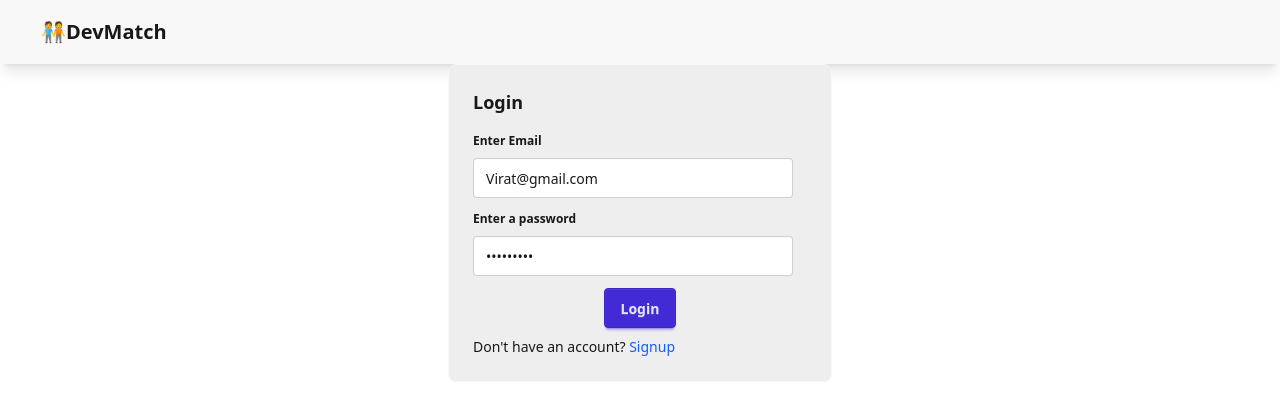
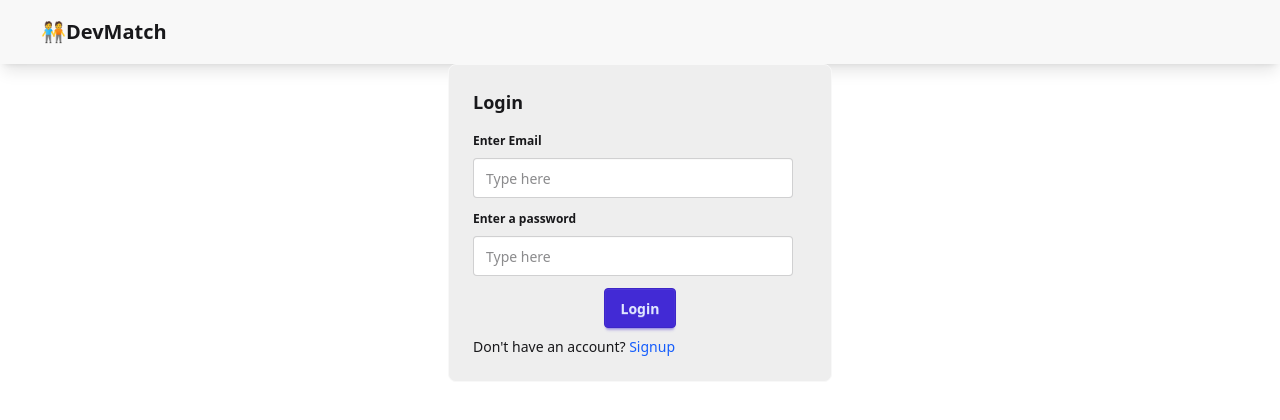
Before and after one commit to tejas-pagare/devloper-frontend, a React (Vite) app: page /login in a window 1280 px wide. Shown: the top 420 px of the page. Built offline with nearby package versions, Linux system fonts and the light colour scheme; no server answers.

Commit message:
updated login and userCard bug

```diff
--- a/src/components/Login.jsx
+++ b/src/components/Login.jsx
@@ -15,10 +15,7 @@ function Login() {
     setError,
     formState: { errors },
   } = useForm({
-    defaultValues: {
-      emailId: "Virat@gmail.com",
-      password: "Kholi@123",
-    },
+    defaultValues: {},
   });
   const navigate = useNavigate();
   const dispatch = useDispatch();
@@ -41,10 +38,10 @@ function Login() {
       console.log(response);
       dispatch(addUser(response.data.user));
       reset();
-      toast.success(response.data.message)
+      toast.success(response.data.message);
       navigate("/feed");
     } catch (error) {
-      toast.error(error?.response?.data?.message||"Something went wrong");
+      toast.error(error?.response?.data?.message || "Something went wrong");
     }
   };
   return (
@@ -63,7 +60,9 @@ function Login() {
                 placeholder="Type here"
               />
               {errors.emailId && (
-                <p className="label text-red-500 tracking-tighter">{errors.emailId.message}</p>
+                <p className="label text-red-500 tracking-tighter">
+                  {errors.emailId.message}
+                </p>
               )}
             </fieldset>
             <fieldset className="fieldset">
@@ -87,7 +86,12 @@ function Login() {
               </button>
             </div>
           </form>
-          <p>Don't have an account? <span className="text-blue-600"><Link to={'/signup'}>Signup</Link></span></p>
+          <p>
+            Don't have an account?{" "}
+            <span className="text-blue-600">
+              <Link to={"/signup"}>Signup</Link>
+            </span>
+          </p>
         </div>
       </div>
     </div>
--- a/src/components/UserCard.jsx
+++ b/src/components/UserCard.jsx
@@ -14,8 +14,9 @@ function UserCard({ user ,onClickHandler}) {
           {age && gender && <h4>{age + "," + gender}</h4>}
           <p>{bio}</p>
           <div className="card-actions justify-evenly mt-4">
-            <button onClick={()=>onClickHandler("interested",_id)} className="btn btn-primary ">Ignore</button>
-            <button onClick={()=>onClickHandler("ignored",_id)} className="btn btn-secondary">Interested</button>
+            <button onClick={()=>onClickHandler("ignored",_id)} className="btn btn-primary ">Ignore</button>
+
+            <button onClick={()=>onClickHandler("interested",_id)} className="btn btn-secondary">Interested</button>
           </div>
         </div>
       </div>
```
